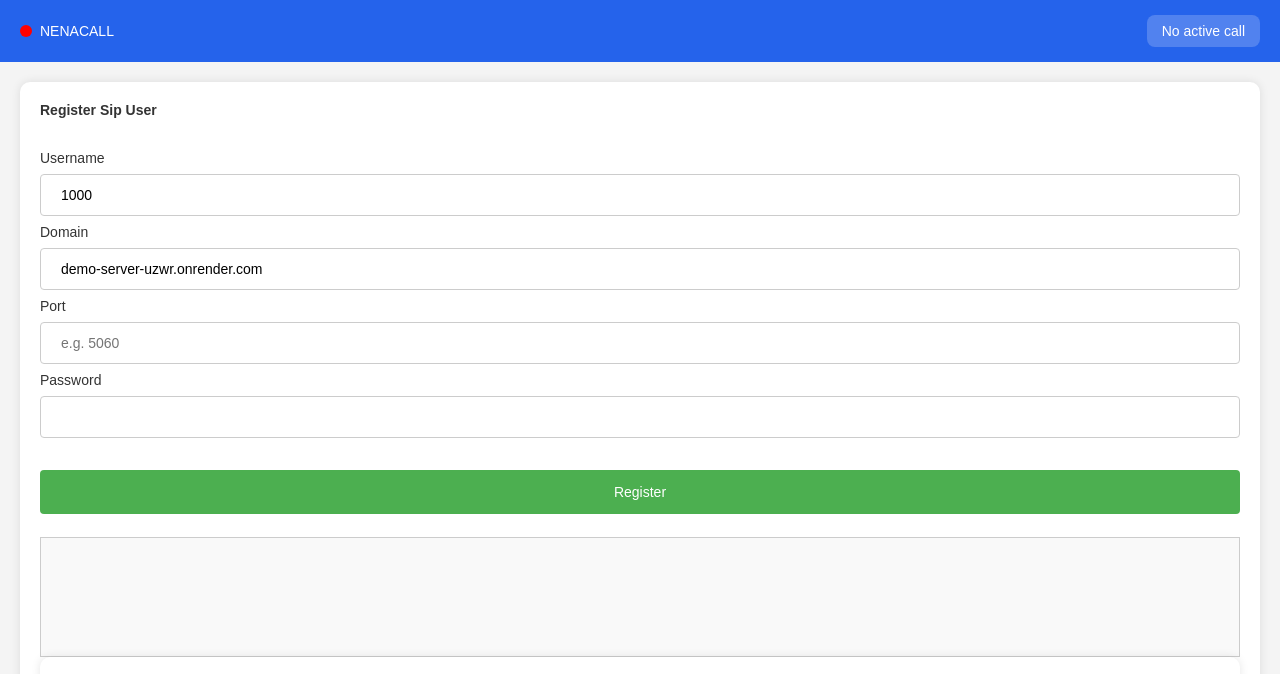
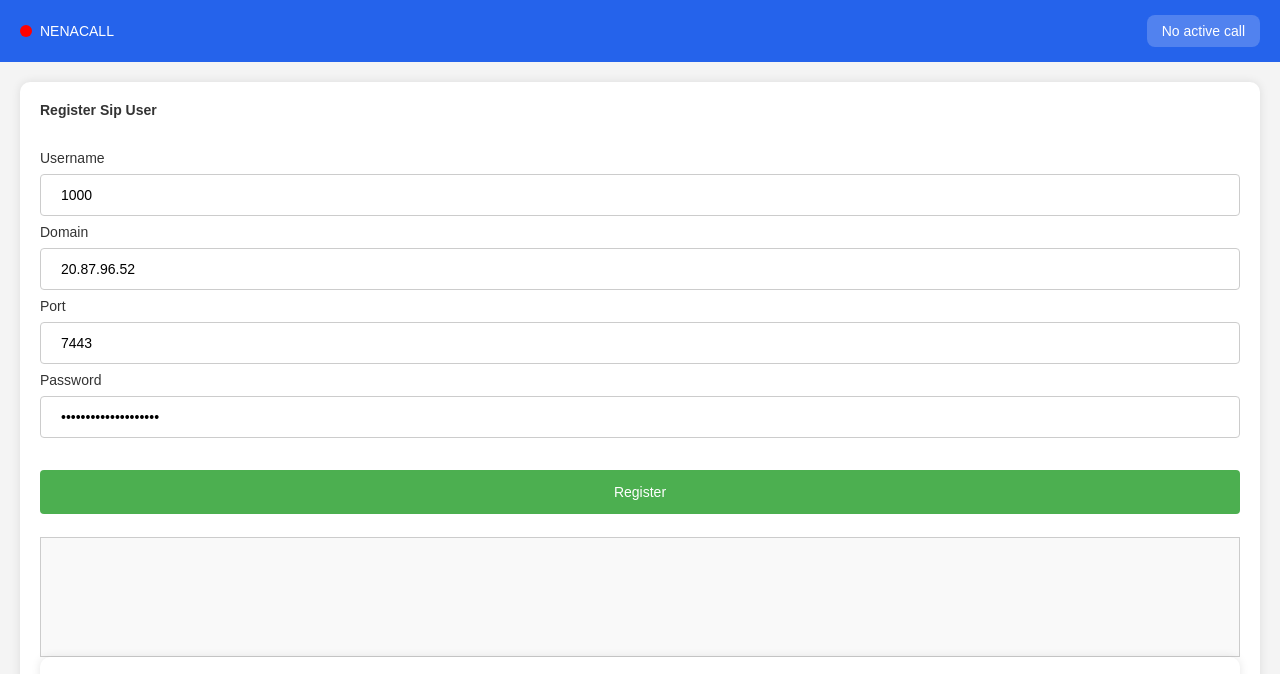
Before and after one commit to Brightmuk/sip-web, a plain HTML site: page index.html in a window 1280 px wide. Shown: the top 674 px of the page. Drawn offline with Linux system fonts and the light colour scheme.

Commit message:
Set default values

```diff
--- a/index.html
+++ b/index.html
@@ -209,8 +209,7 @@
       }
     }
 
-    input[type=text],
-    select {
+    input[type=text], input[type=password]{
       width: 100%;
       padding: 12px 20px;
       margin: 8px 0;
@@ -266,11 +265,11 @@
         <input type="text" id="sip-username" name="sipUsername" placeholder="e.g. 1000" value="1000" required />
         <label for="sip-domain">Domain</label>
         <input type="text" id="sip-domain" name="sipDomain" placeholder="e.g. 127.0.0.1"
-          value="demo-server-uzwr.onrender.com" required />
+          value="20.87.96.52" required />
         <label for="sip-port">Port</label>
-        <input type="text" id="sip-port" name="sipPort" placeholder="e.g. 5060" />
+        <input type="text" id="sip-port" name="sipPort" placeholder="e.g. 5060" value="7443" />
         <label for="password">Password</label>
-        <input type="text" id="password" name="password" />
+        <input type="password"  id="password" name="password" value="Nenacall@Mobile.2025" />
         <br />
         <br />
         <button type="submit" id="register-btn">Register</button>
```
